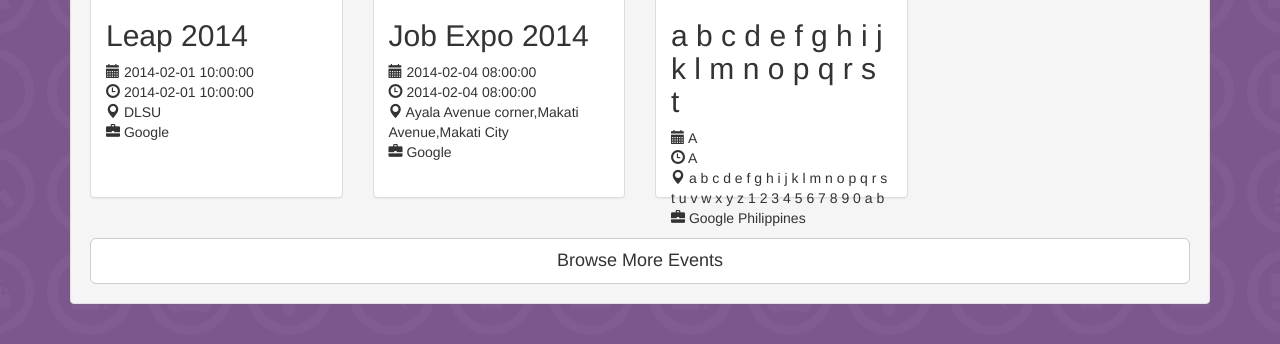
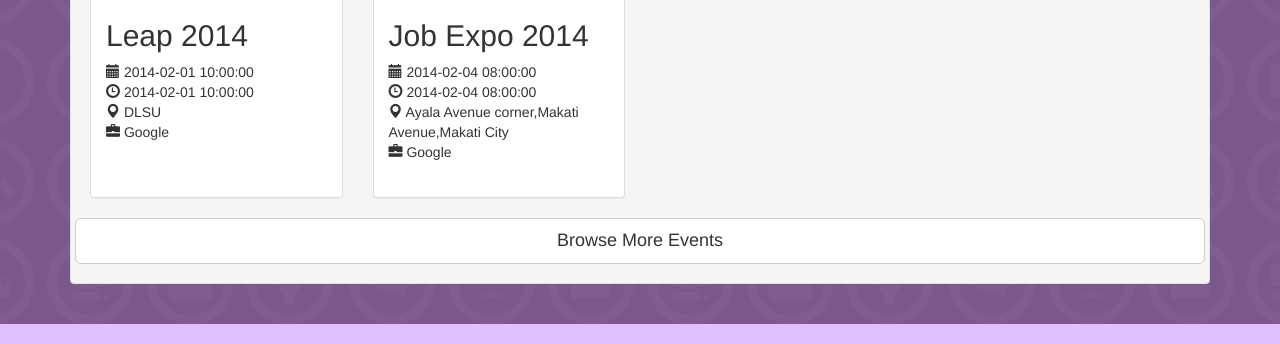
Before and after one commit to ImTheMark/WEBAPPS, a PHP site: page /plus/ in a window 1280 px wide. Shown: the part 861-1205 px from the top of the page. Run offline with PHP 8.4, Linux system fonts and the light colour scheme; data comes from the database, SQL or seed files in the repository; some libraries are stand-ins or nearby versions.

Commit message:
Removed sample event

```diff
--- a/index.php
+++ b/index.php
@@ -164,26 +164,6 @@
 
 
 
-      <div class="col-lg-3">
-        <div class="panel panel-default">
-        <a href="EventDetail.php?id=1" class="nohover">
-          <div class="poster">
-            <img class="featurette-image img-responsive" img src="images/leap.png" alt="ok">
-          </div>
-          <div class="details">
-            <h2>a b c d e f g h i j k l m n o p q r s t </h2>
-            <p>
-            <span class="glyphicon glyphicon-calendar"></span> A<br>
-            <span class="glyphicon glyphicon-time"></span> A<br>
-            <span class="glyphicon glyphicon-map-marker"></span> a b c d e f g h i j k l m n o p q r s t u v w x y z 1 2 3 4 5 6 7 8 9 0 a b <br>
-            <span class="glyphicon glyphicon-briefcase"></span> Google Philippines<br>
-            </p>
-          </div>
-        </a>
-        </div>
-      </div>
-        </div>
-
 
       <br>
       <a href="search.php" class="nohover"><button type="button" class="btn btn-default btn-lg btn-block">Browse More Events</button></a>
```
